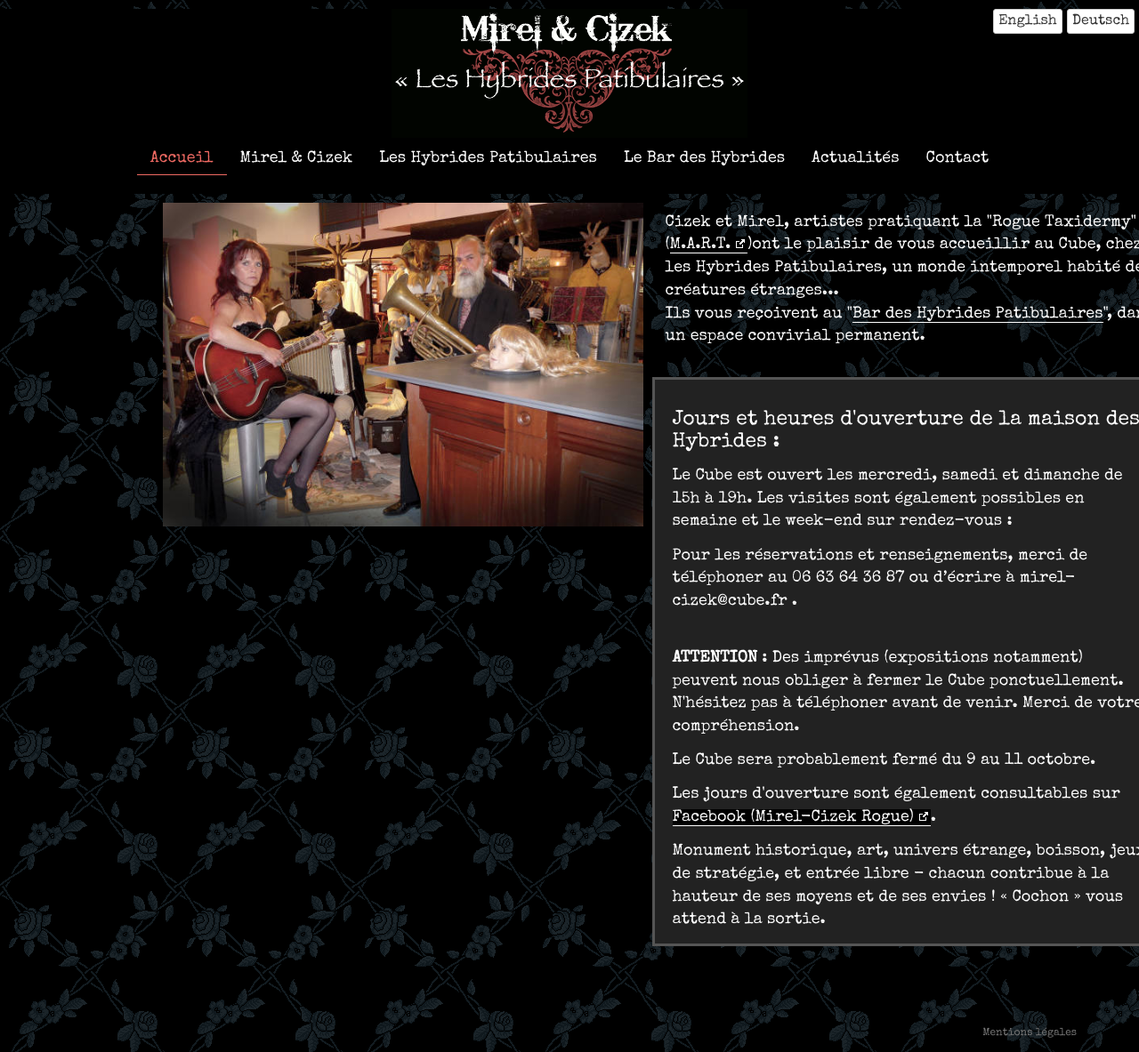
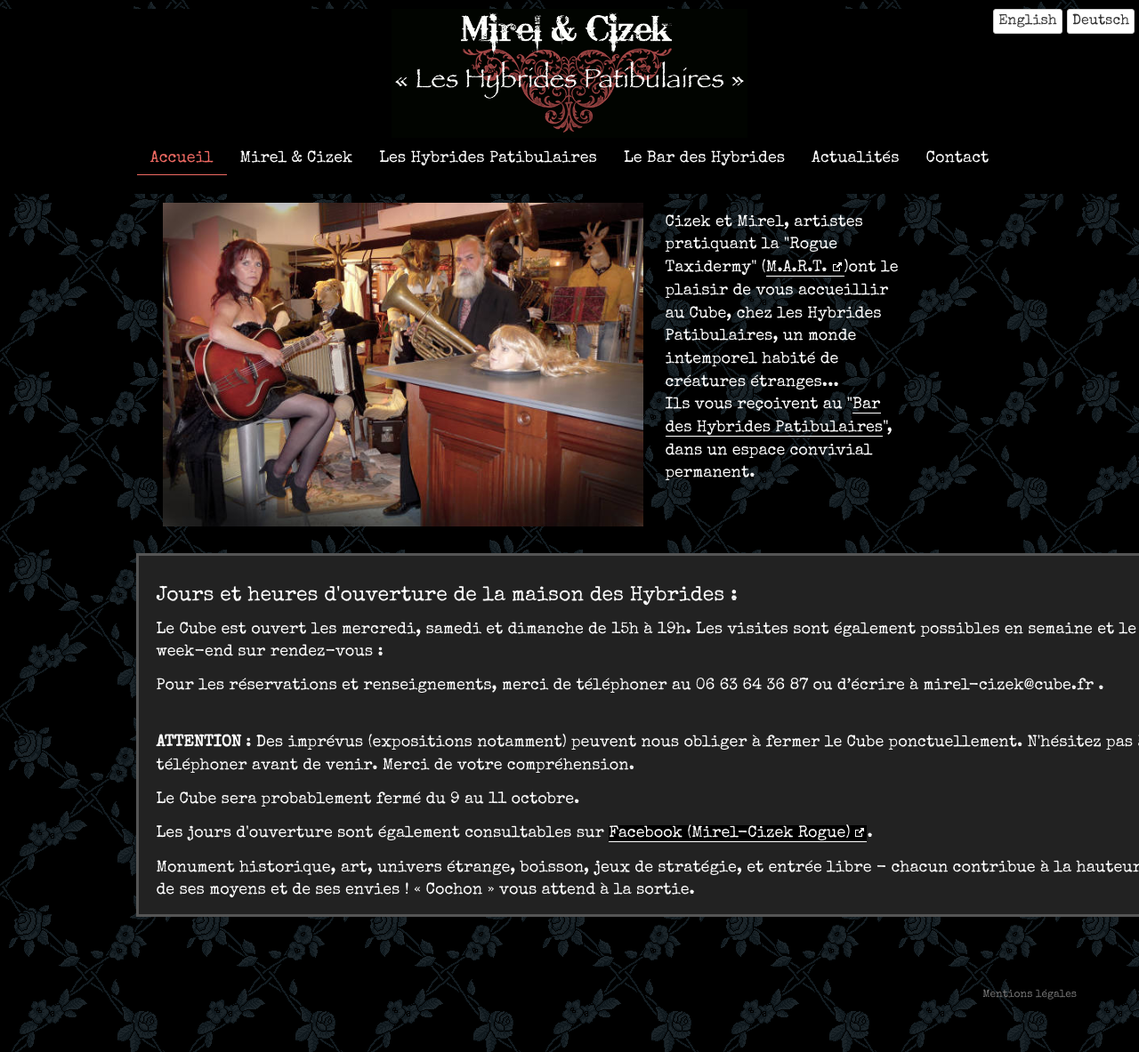
Before and after one commit to le-cube/le-cube.github.io, a Jekyll site: the page built from index.html, in a window 1280 px wide. Shown: the whole page at 89% size. Built offline with Jekyll 4.4.1, drawn with Linux system fonts in a browser that asks for light colours.

Commit message:
Update index.html

```diff
--- a/index.html
+++ b/index.html
@@ -12,14 +12,14 @@
 
     </div>
 
-    <div class="col-md-6 homeText">
+    <div class="col-md-3 homeText">
       <p>
         Cizek et Mirel, artistes pratiquant la "Rogue Taxidermy" (<a href="http://www.roguetaxidermy.com/">M.A.R.T.</a>)ont le plaisir de vous accueillir au Cube, chez les Hybrides Patibulaires, un monde intemporel habité de créatures étranges... <br>
         Ils vous reçoivent au "<a href="./le-bar-des-hybrides.html">Bar des Hybrides Patibulaires</a>", dans un espace convivial permanent.
       </p>
+
+    </div>
       {% include _horaires.html %}
-    </div>
-
   </div>
 </div>
 <!-- github version -->
```
